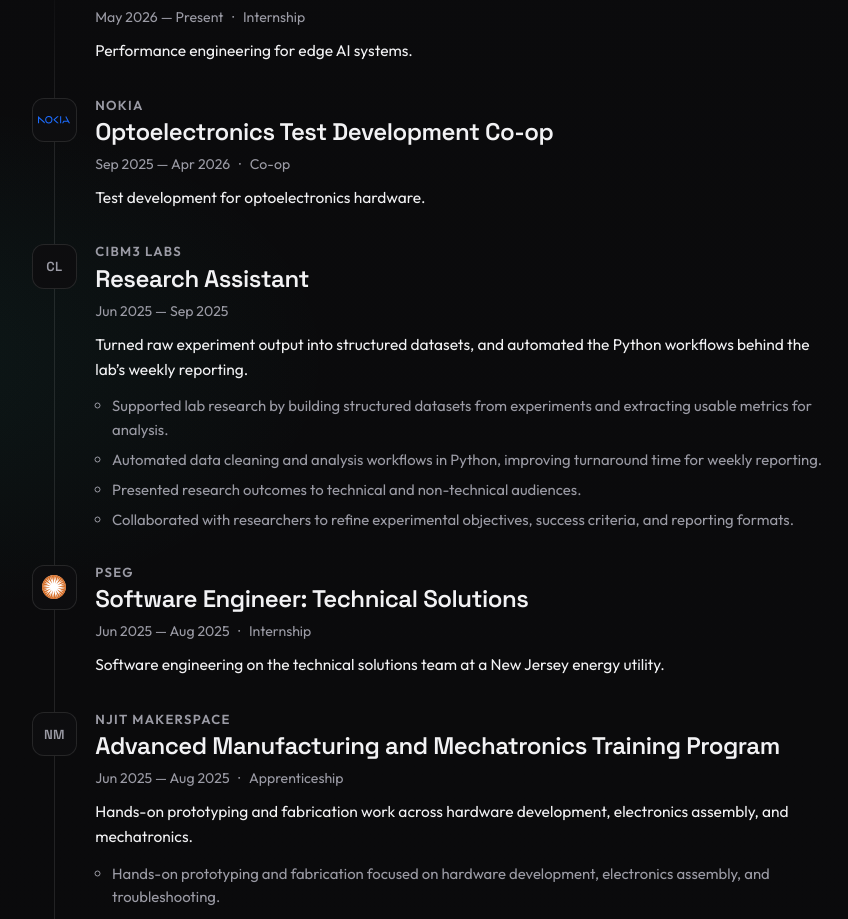
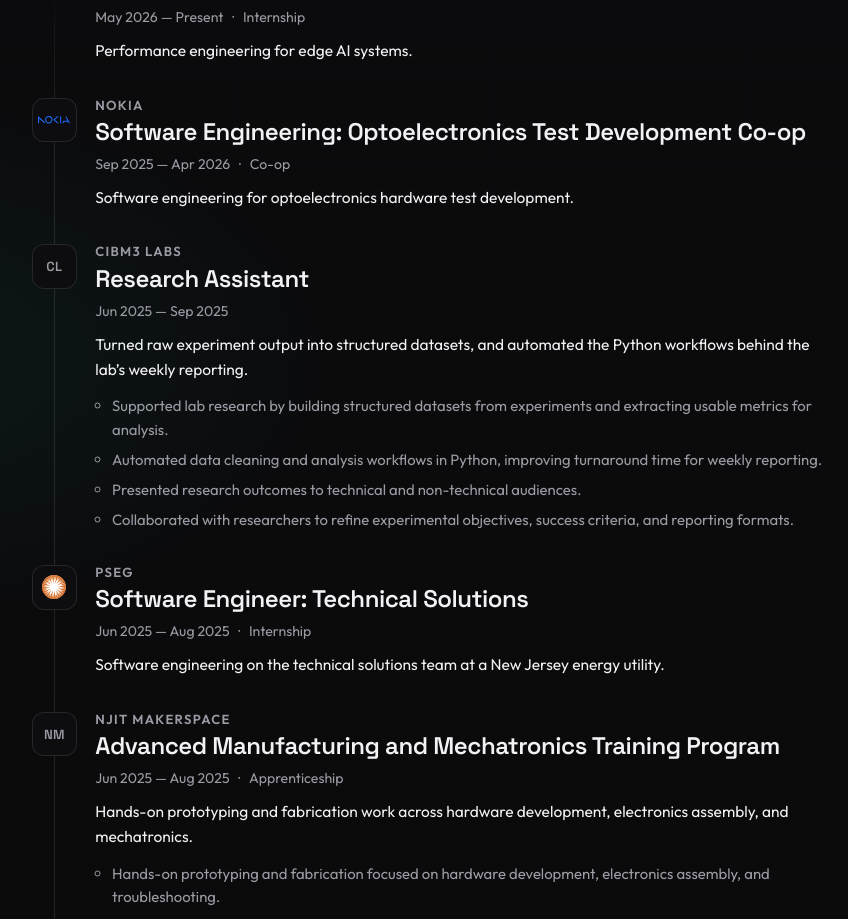
Before and after one commit to BruceMoseti/brucemoseti-personal-website, a React (Vite) app: page / in a window 1280 px wide. Shown: the part 1109-2028 px from the top of the page, without its empty margins (16-864 px from the left). Built offline with nearby package versions, Linux system fonts and the light colour scheme.

Commit message:
fix: title the Nokia co-op as software engineering
The role was labelled by its subject rather than its discipline. Retitled to
match the pattern the PSEG entry already uses, and the one-line summary now
reads consistently with it.

Co-authored-by: BruceMoseti <BruceMoseti@users.noreply.github.com>

```diff
--- a/src/App.jsx
+++ b/src/App.jsx
@@ -416,10 +416,10 @@ const experiences = [
   {
     company: 'Nokia',
     logo: 'nokia',
-    role: 'Optoelectronics Test Development Co-op',
+    role: 'Software Engineering: Optoelectronics Test Development Co-op',
     kind: 'Co-op',
     date: 'Sep 2025 — Apr 2026',
-    summary: 'Test development for optoelectronics hardware.',
+    summary: 'Software engineering for optoelectronics hardware test development.',
     bullets: [],
   },
   {
--- a/src/components/BruceLLM.jsx
+++ b/src/components/BruceLLM.jsx
@@ -11,7 +11,8 @@ const knowledge = [
   },
   {
     keys: ['nokia'],
-    answer: 'At Nokia I was an Optoelectronics Test Development Co-op in Allentown, PA (Sep 2025 — Apr 2026).',
+    answer:
+      'At Nokia I was a Software Engineering: Optoelectronics Test Development Co-op in Allentown, PA (Sep 2025 — Apr 2026).',
   },
   {
     keys: ['nvidia', 'current', 'now'],
```
